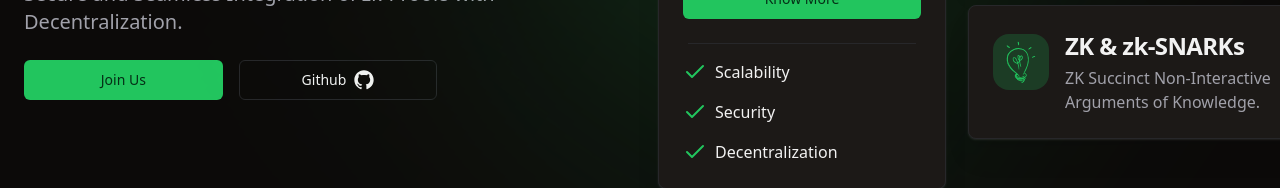
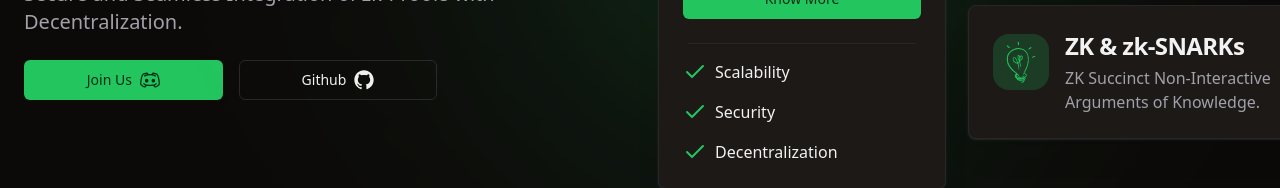
Before and after one commit to 0xZephyria/zephyria-home, a React (Vite) app: page / in a window 1280 px wide. Shown: the part 511-699 px from the top of the page. Built offline with nearby package versions, Linux system fonts and the light colour scheme.

Commit message:
update: link updated

```diff
--- a/src/components/Hero.tsx
+++ b/src/components/Hero.tsx
@@ -1,4 +1,4 @@
-import { GitHubLogoIcon } from "@radix-ui/react-icons";
+import { DiscordLogoIcon, GitHubLogoIcon } from "@radix-ui/react-icons";
 import { HeroCards } from "./HeroCards";
 import { Button, buttonVariants } from "./ui/button";
 
@@ -29,8 +29,11 @@ export const Hero = () => {
 
         <div className="space-y-4 md:space-y-0 md:space-x-4">
           {/* <a href="mailto:0xZephyria@gmail.com"> */}
-          <a href="https://x.com/0xZephyria" target="_blank">
-            <Button className="w-full md:w-1/3">Join Us</Button>
+          <a href="https://discord.gg/4uAw2W76Fz" target="_blank">
+            <Button className="w-full md:w-1/3">
+              Join Us
+              <DiscordLogoIcon className="ml-2 w-5 h-5" />
+            </Button>
           </a>
 
           <a
```
